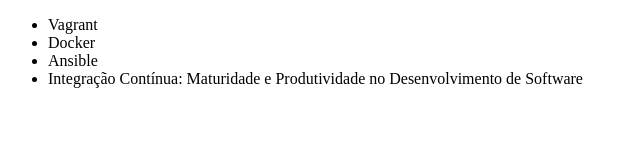
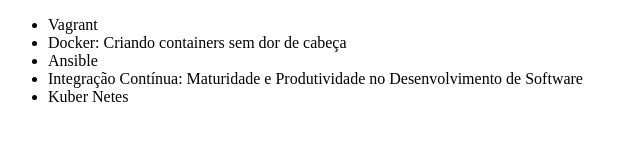
Before and after one commit to RoldsAlves/AluraGit, a plain HTML site: page Index.html in a window 1280 px wide. Shown: the whole page, without its empty margins (0-640 px from the left). Drawn offline with Linux system fonts and the light colour scheme.

Commit message:
Atualizando nome de curso de docker

```diff
--- a/Index.html
+++ b/Index.html
@@ -7,9 +7,10 @@
 <body>
     <ul>
         <li>Vagrant</li>
-        <li>Docker</li>
+        <li>Docker: Criando containers sem dor de cabeça</li>
         <li>Ansible</li>
         <li>Integração Contínua: Maturidade e Produtividade no Desenvolvimento de Software</li>
+        <li>Kuber Netes</li>
     </ul>
 </body>
 </html>
```
